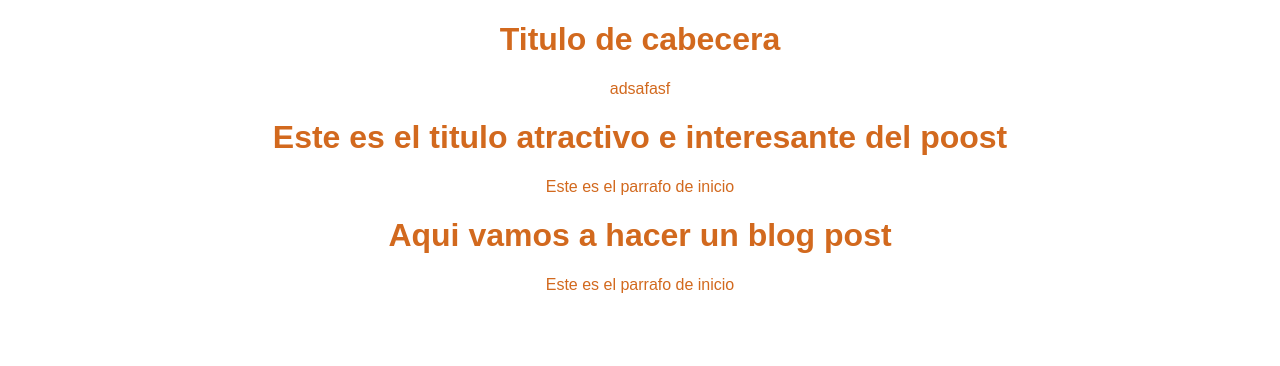
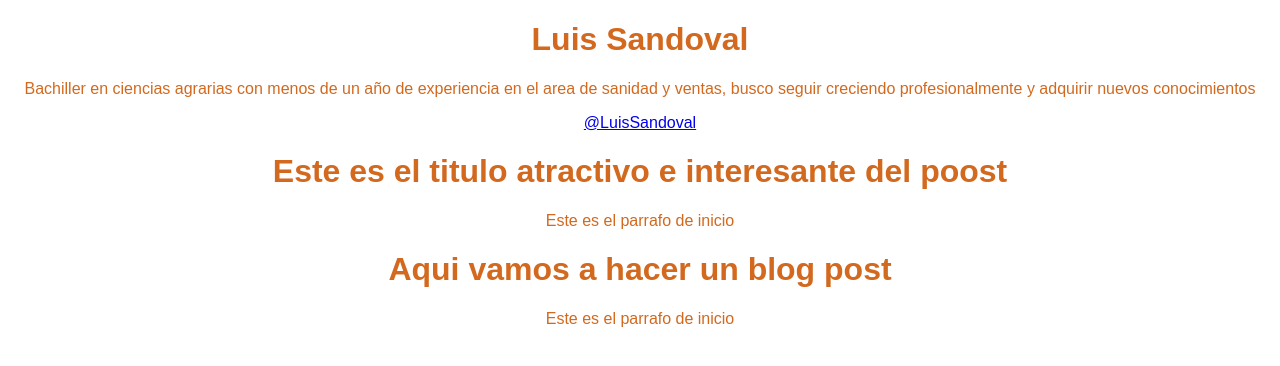
Before and after one commit to Luis-Sandoval-Vilcapoma/MiBLog, a plain HTML site: page index.html in a window 1280 px wide. Drawn offline with Linux system fonts and the light colour scheme.

Commit message:
Se termino la cabecera

```diff
--- a/index.html
+++ b/index.html
@@ -9,10 +9,11 @@
 </head>
 <body>
     <div id="container">
-        <div id="cabecera">
-            <h1>Titulo de cabecera</h1>
-            <p>adsafasf</p>
-        </div>
+        <head id="cabecera">
+            <h1>Luis Sandoval</h1>
+            <p>Bachiller en ciencias agrarias con menos de un año de experiencia en el area de sanidad y ventas, busco seguir creciendo profesionalmente y adquirir nuevos conocimientos</p>
+            <a href="www.instagram/LuisSandoval">@LuisSandoval</a>
+        </head>
         <div id="post">
             <h1>Este es el titulo atractivo e interesante del poost </h1>
             <p>Este es el parrafo de inicio</p>
```
